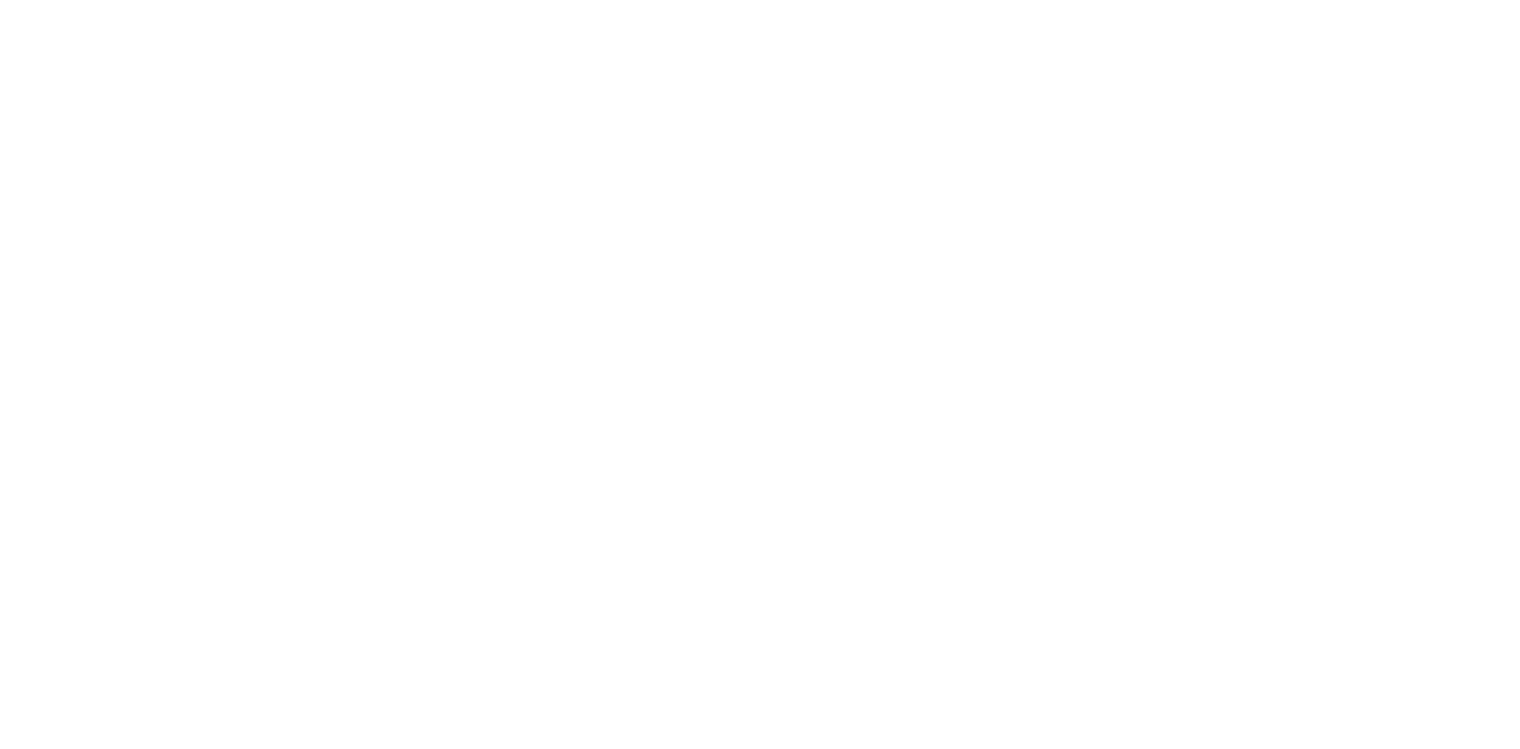
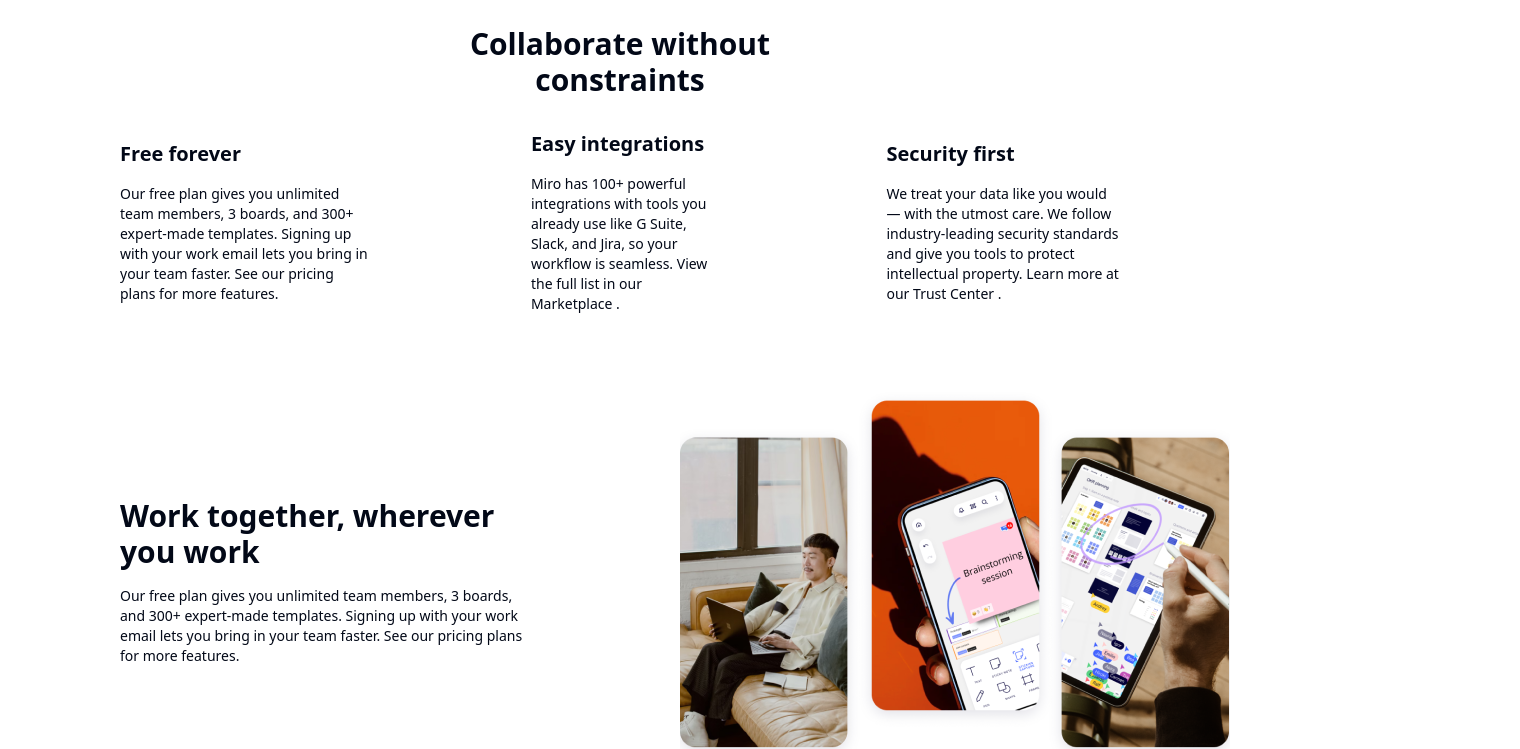
Before and after one commit to mahejabinmou/FrontendTask, a React (Vite) app: page / in a window 1280 px wide. Shown: the part 780-1529 px from the top of the page, 1520 px wide, since content can reach past the window. Before the commit the page ends 800 px from the top, so only its background shows below. Built offline with nearby package versions, Linux system fonts and the light colour scheme.

Commit message:
Feature and workSection and Trusted section done

```diff
--- /dev/null
+++ b/src/pages/FeatureSection.tsx
@@ -0,0 +1,45 @@
+const FeatureSection = () => {
+  return (
+    <div
+      className="h-full max-w-[1240px] w-full px-[120px] mt-20
+    justify-between items-center"
+    >
+      <h1 className="text-center  mb-8 text-3xl font-bold">
+        Collaborate without <br /> constraints
+      </h1>
+      <div
+        className="flex
+       justify-around items-center gap-x-[160px]  "
+      >
+        <div>
+          <h1 className="text-xl font-bold">Free forever</h1>
+          <p className="mt-4 text-sm">
+            Our free plan gives you unlimited team members, 3 boards, and 300+
+            expert-made templates. Signing up with your work email lets you
+            bring in your team faster. See our pricing plans for more features.
+          </p>
+        </div>
+
+        <div>
+          <h1 className="text-xl font-bold">Easy integrations</h1>
+          <p className="mt-4 text-sm">
+            Miro has 100+ powerful integrations with tools you already use like
+            G Suite, Slack, and Jira, so your workflow is seamless. View the
+            full list in our Marketplace .{" "}
+          </p>
+        </div>
+
+        <div>
+          <h1 className="text-xl font-bold">Security first</h1>
+          <p className="mt-4 text-sm">
+            We treat your data like you would — with the utmost care. We follow
+            industry-leading security standards and give you tools to protect
+            intellectual property. Learn more at our Trust Center .{" "}
+          </p>
+        </div>
+      </div>
+    </div>
+  );
+};
+
+export default FeatureSection;
--- a/src/pages/Home.tsx
+++ b/src/pages/Home.tsx
@@ -1,11 +1,15 @@
 import Banner from "./Banner";
+import FeatureSection from "./FeatureSection";
 import TrustedSection from "./TrustedSection";
+import WorkSection from "./WorkSection";
 
 const Home = () => {
   return (
     <div>
       <Banner />
       <TrustedSection />
+      <FeatureSection />
+      <WorkSection />
     </div>
   );
 };
--- /dev/null
+++ b/src/pages/WorkSection.tsx
@@ -0,0 +1,23 @@
+const WorkSection = () => {
+  return (
+    <div
+      className="h-full max-w-[1240px] w-full px-[120px]
+      grid grid-cols-12 justify-between items-center gap-x-[140px] "
+    >
+      <div className="col-span-4">
+        <h1 className="text-3xl font-bold">Work together, wherever you work</h1>
+        <p className="mt-4 text-sm text-left">
+          Our free plan gives you unlimited team members, 3 boards, and 300+
+          expert-made templates. Signing up with your work email lets you bring
+          in your team faster. See our pricing plans for more features.
+        </p>
+      </div>
+
+      <div className="col-span-7">
+        <img src="src/assets/images/hybridwork.png" alt="" />
+      </div>
+    </div>
+  );
+};
+
+export default WorkSection;
```
Also changed, not shown: src/assets/images/hybridwork.png (added).
